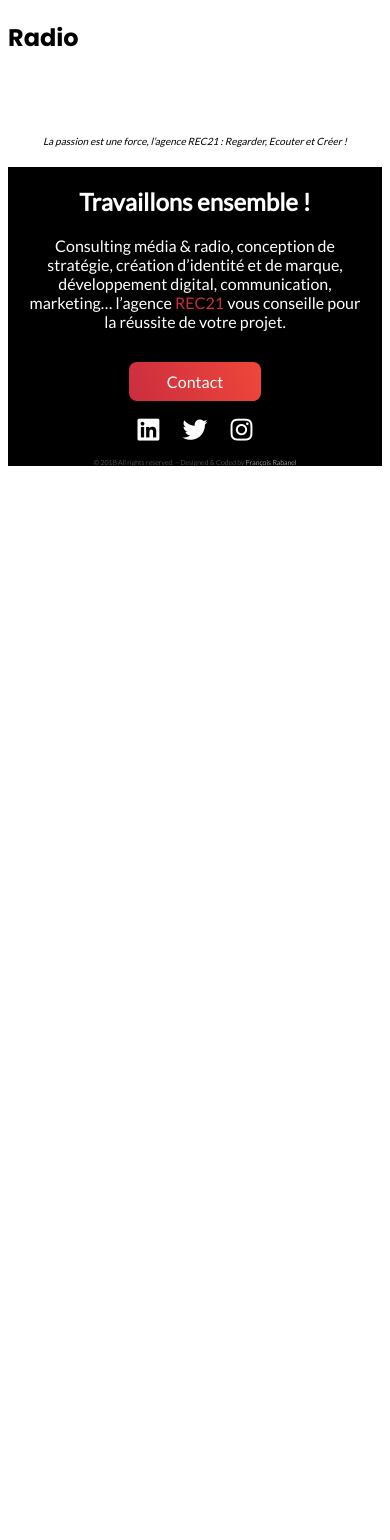
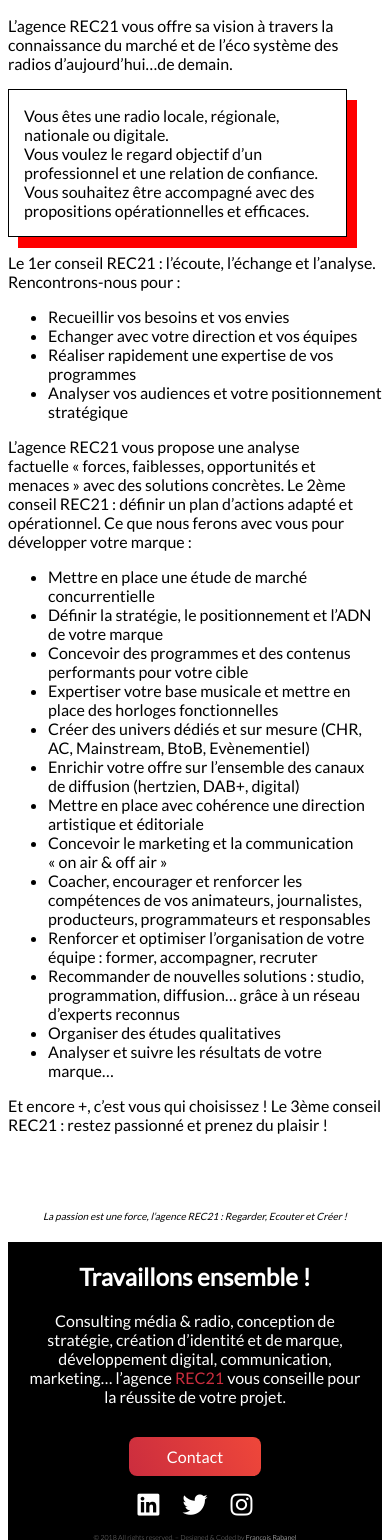
Before and after one commit to FrancoisRab/ClaudE-website, a Flask app: page /radio in a window 390 px wide. Shown: the part 102-1642 px from the top of the page. Before the commit the page ends 569 px from the top, so only its background shows below. Run offline with Flask 2, Linux system fonts and the light colour scheme; some libraries are stand-ins or nearby versions.

Commit message:
Radio page mobile

```diff
--- a/static/css/agence.css
+++ b/static/css/agence.css
@@ -6,3 +6,26 @@
 .agency-skills-txt h3 {
   margin-bottom: -10px;
 }
+
+.agency-btn-page {
+  padding: 10px;
+}
+
+.presentation-title {
+  display: flex;
+  align-items: center;
+}
+
+.presentation-avatar img {
+  width: 40%;
+  border-radius: 50px;
+}
+
+.presentation-headtitle {
+  margin-left: -70px;
+  line-height: 8px;
+}
+
+.presentation ul li {
+  font-weight: lighter;
+}
--- a/static/css/app.css
+++ b/static/css/app.css
@@ -3,12 +3,17 @@
 @import 'shared.css';
 @import 'footer.css';
 @import 'agence.css';
+@import 'radio.css';
 
 body {
   font-family: 'Lato', sans-serif;
 }
 
 h1 {
+  font-family: 'Poppins', sans-serif;
+}
+
+.poppins {
   font-family: 'Poppins', sans-serif;
 }
 
--- a/static/css/index.css
+++ b/static/css/index.css
@@ -59,6 +59,7 @@
 .agency-btn {
   margin-top: 50px;
 }
+
 #btn-agency {
   width: 40%;
   margin: 0 auto;
--- /dev/null
+++ b/static/css/radio.css
@@ -0,0 +1,8 @@
+.flashbox {
+  width: 90%;
+  border: 1px solid;
+  box-shadow: 10px 11px red;
+}
+.flashbox p {
+  padding-left: 15px;
+}
--- a/static/css/shared.css
+++ b/static/css/shared.css
@@ -30,3 +30,7 @@
   margin: 0 auto;
   width: 80%;
 }
+
+.padding-top {
+  padding-top: 20px;
+}
--- a/templates/pages/radio.html
+++ b/templates/pages/radio.html
@@ -2,7 +2,57 @@
 {% block title %} Radio - {{ super() }}{% endblock %}
 
 {% block body %}
-<div class="head">
-  <h1>Radio</h1>
-</div>
+  <div class="radio-cont">
+    <p>
+      L’agence REC21 vous offre sa vision à travers la connaissance du marché
+      et de l’éco système des radios d’aujourd’hui…de demain.
+    </p>
+    <div class="flashbox">
+      <p>
+        Vous êtes une radio locale, régionale, nationale ou digitale.<br>
+        Vous voulez le regard objectif d’un professionnel et une relation de confiance.<br>
+        Vous souhaitez être accompagné avec des propositions opérationnelles et efficaces.<br>
+      </p>
+    </div>
+    <p>
+      Le 1er conseil REC21 : l’écoute, l’échange et l’analyse.<br>
+
+      Rencontrons-nous pour :
+      <ul>
+        <li>Recueillir vos besoins et vos envies</li>
+        <li>Echanger avec votre direction et vos équipes</li>
+        <li>Réaliser rapidement une expertise de vos programmes</li>
+        <li>Analyser vos audiences et votre positionnement stratégique</li>
+      </ul>
+
+      L’agence REC21 vous propose une analyse factuelle « forces, faiblesses, opportunités et menaces » avec des solutions
+      concrètes.
+
+      Le 2ème conseil REC21 : définir un plan d’actions adapté et opérationnel.
+
+      Ce que nous ferons avec vous pour développer votre marque :
+      <ul>
+        <li>Mettre en place une étude de marché concurrentielle </li>
+        <li>Définir la stratégie, le positionnement et l’ADN de votre marque </li>
+        <li>Concevoir des programmes et des contenus performants pour votre cible</li>
+        <li>Expertiser votre base musicale et mettre en place des horloges fonctionnelles</li>
+        <li>Créer des univers dédiés et sur mesure (CHR, AC, Mainstream, BtoB, Evènementiel)</li>
+        <li>Enrichir votre offre sur l’ensemble des canaux de diffusion (hertzien, DAB+, digital)</li>
+        <li>Mettre en place avec cohérence une direction artistique et éditoriale</li>
+        <li>Concevoir le marketing et la communication « on air & off air »</li>
+        <li>
+          Coacher, encourager et renforcer les compétences de vos animateurs, journalistes,
+          producteurs, programmateurs et responsables
+        </li>
+        <li>Renforcer et optimiser l’organisation de votre équipe : former, accompagner, recruter</li>
+        <li>Recommander de nouvelles solutions : studio, programmation, diffusion… grâce à un réseau d’experts reconnus</li>
+        <li>Organiser des études qualitatives</li>
+        <li>Analyser et suivre les résultats de votre marque…</li>
+      </ul>
+      Et encore +,
+      c’est vous qui choisissez !
+
+      Le 3ème conseil REC21 : restez passionné et prenez du plaisir !
+    </p>
+  </div>
 {% endblock %}
```
Also changed, not shown: templates/pages/agence.html (+50 -7 lines), static/images/app.jpg (added), static/images/avatar.png (added).
